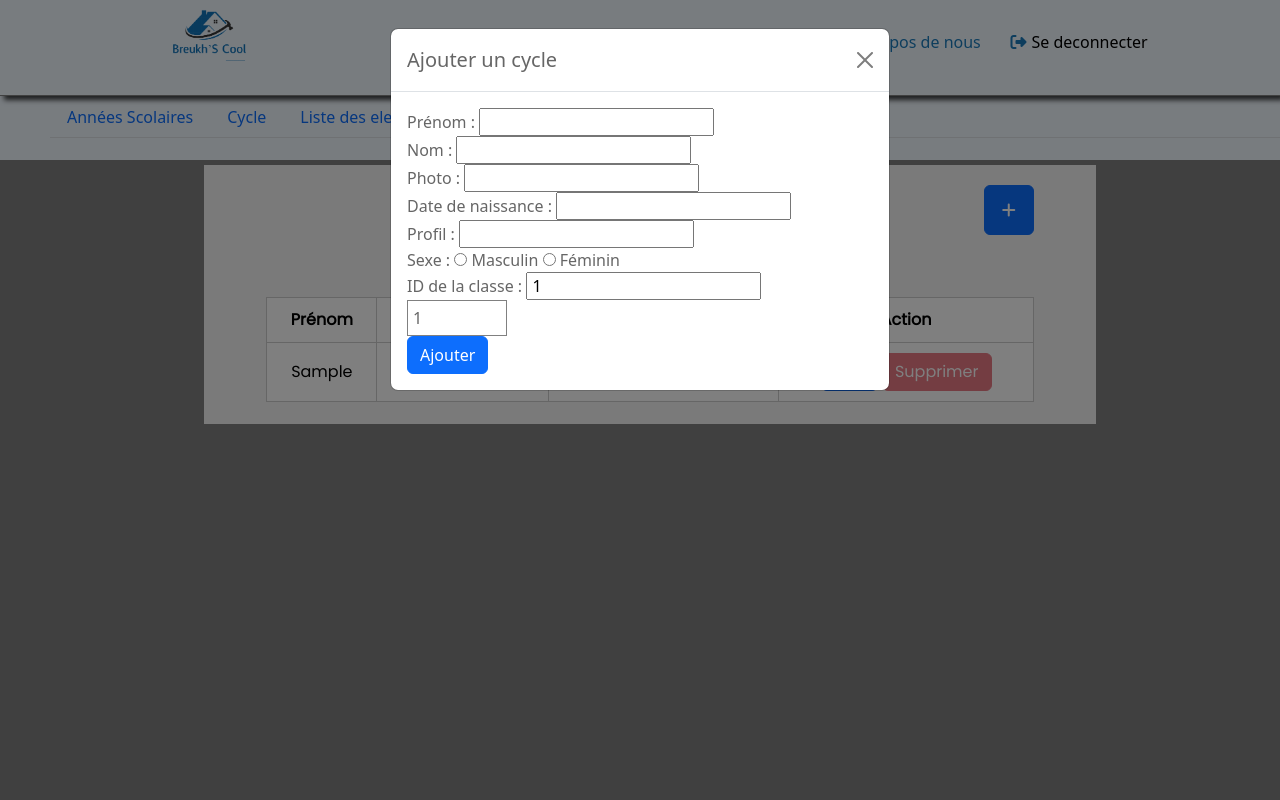
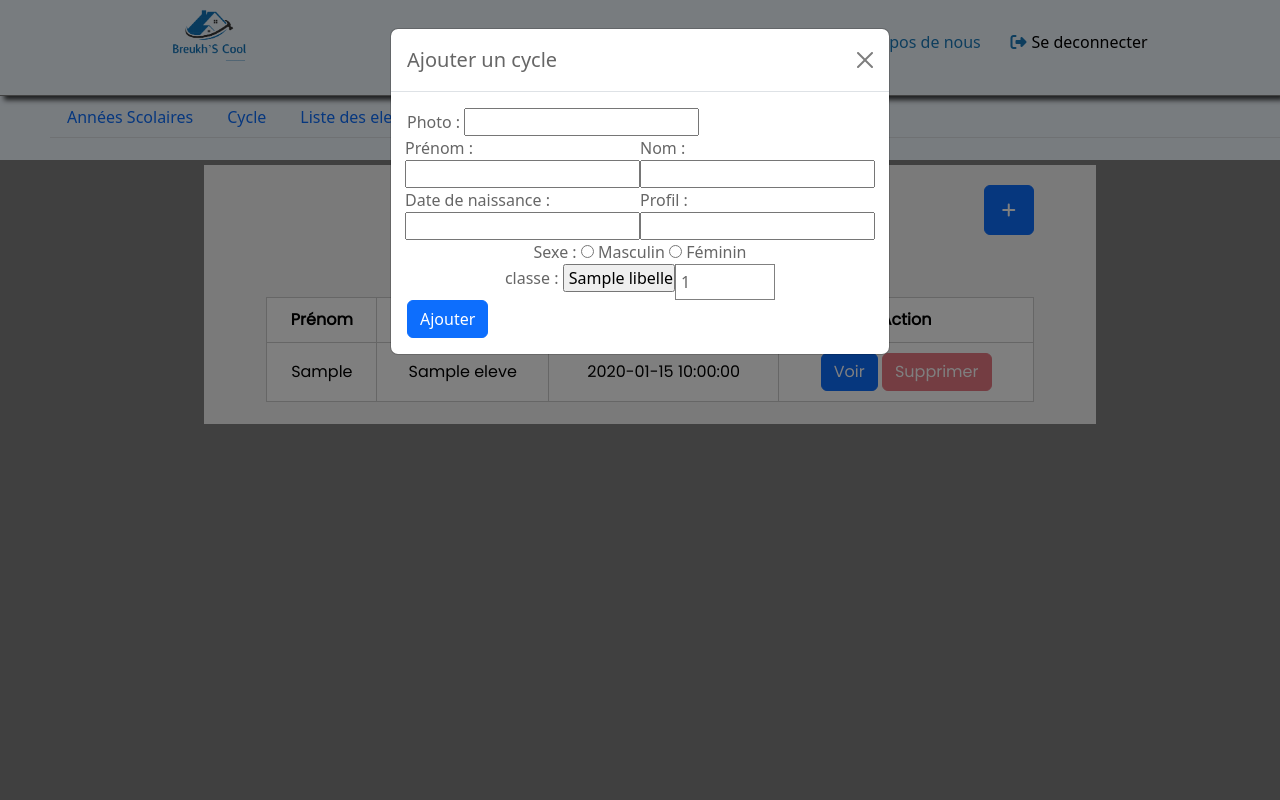
Before and after one commit to fayethioro/Gestion-des-Notes, a PHP site: template views/eleve/eleve.php in a window 1280 px wide, after a click that opens the changed part. Run offline with PHP 8.4, Linux system fonts and the light colour scheme; the visitor is signed in with stand-in values (Sample User, id 1); the template is opened without the code that fills it: most values are stand-ins (such as "Sample title", 1, 10 or a date in 2020); some libraries are stand-ins or nearby versions.

Commit message:
apres eleve version 2 pas fini

```diff
--- a/app/Controllers/EleveController.php
+++ b/app/Controllers/EleveController.php
@@ -11,7 +11,8 @@ class EleveController extends Controller
     {
         $eleve = (new ClasseModel($this->getDB()))->allEleve($id);
         $niveau = (new ClasseModel($this->getDB()))->getIdCycleById($id);
-        return $this->view('eleve.eleve', compact('eleve', 'id', 'niveau'));
+        $name = (new ClasseModel($this->getDB()))->getNameById($id);
+        return $this->view('eleve.eleve', compact('eleve', 'id', 'niveau', 'name'));
     }
 
     public function AjouterEleve()
@@ -32,7 +33,7 @@ class EleveController extends Controller
             // Appeler la méthode d'insertion des données
             $eleveModel->insertEleve($prenom, $nom, $photo, $date_naissance, $profil, $sexe, $id_classe);
 
-            header('Location: /niveau/classe/eleve/' . $_POST['id_classe']);
+            header('Location: /classe/liste/' . $_POST['id_classe']);
             exit();
         }
 
--- a/public/index.php
+++ b/public/index.php
@@ -27,9 +27,9 @@ $router->get('/niveau/classe/delete/:id', 'App\Controllers\ClasseController@dest
 $router->get('/niveau/classe/ajouter', 'App\Controllers\ClasseController@ajouterClasse');
 $router->post('/niveau/classe/ajouter', 'App\Controllers\ClasseController@ajouterClasse');
 
-$router->get('/niveau/classe/eleve/:id', 'App\Controllers\EleveController@allEleve');
-$router->get('/niveau/classe/eleveajouter', 'App\Controllers\EleveController@ajouterEleve');
-$router->post('/niveau/classe/eleve/ajouter', 'App\Controllers\EleveController@ajouterEleve');
+$router->get('/classe/liste/:id', 'App\Controllers\EleveController@allEleve');
+$router->get('/classe/liste/ajouter', 'App\Controllers\EleveController@ajouterEleve');
+$router->post('/classe/liste/ajouter', 'App\Controllers\EleveController@ajouterEleve');
 
 
 
--- a/views/classe/classe.php
+++ b/views/classe/classe.php
@@ -54,7 +54,7 @@
                     echo $_SESSION['statut'];
                     ?>
                 </span></h3>
-
+            <!-- <?php echo password_hash('motdepasse', PASSWORD_DEFAULT); ?> -->
             <table>
                 <thead>
                     <tr>
@@ -73,7 +73,7 @@
                                 <!-- <?= $niveau->nombre_eleve ?> -->
                             </td>
                             <td>
-                                <a href="/niveau/classe/eleve/<?= $niveau->id ?>" class="btn btn-primary ">Voir</a>
+                                <a href="/classe/liste/<?= $niveau->id ?>" class="btn btn-primary ">Voir</a>
                                 <a href="/niveau/classe/delete/<?= $niveau->id_cycle ?>"
                                     class="btn btn-danger disabled ">Supprimer</a>
                             </td>
--- a/views/eleve/eleve.php
+++ b/views/eleve/eleve.php
@@ -21,39 +21,62 @@
                         </div>
                         <div class="modal-body">
                             <div>
-                                <form method="POST" action="/niveau/classe/eleve/ajouter">
+                                <form method="POST" action="/classe/liste/ajouter">
                                     <div class="dflex fdc">
+                                        <div>
+                                            <div>
+                                                <label for="photo">Photo :</label>
+                                                <input type="text" name="photo" id="photo">
+                                                <br>
+                                            </div>
+                                            <div class="dflex jcc">
                                                 <div> <label for="prenom">Prénom :</label>
                                                     <input type="text" name="prenom" id="prenom" required>
                                                     <br>
+                                                </div>
 
+                                                <div>
                                                     <label for="nom">Nom :</label>
                                                     <input type="text" name="nom" id="nom" required>
                                                     <br>
+                                                </div>
+                                            </div>
 
-                                            <label for="photo">Photo :</label>
-                                            <input type="text" name="photo" id="photo">
-                                            <br>
 
-                                            <label for="date_naissance">Date de naissance :</label>
+
+                                            <div class="dflex jcc">
+                                                <div><label for="date_naissance">Date de naissance :</label>
                                                     <input type="text" name="date_naissance" id="date_naissance">
                                                     <br>
+                                                </div>
 
+                                                <div>
                                                     <label for="profil">Profil :</label>
                                                     <input type="text" name="profil" id="profil" required>
                                                     <br>
+                                                </div>
+                                            </div>
 
+                                            <div class="dflex jcc">
+
+                                                <div>
                                                     <label for="sexe">Sexe :</label>
                                                     <input type="radio" name="sexe" id="sexe_masculin" value="Masculin"
                                                         required>
                                                     <label for="sexe_masculin">Masculin</label>
-                                            <input type="radio" name="sexe" id="sexe_feminin" value="Féminin" required>
+                                                    <input type="radio" name="sexe" id="sexe_feminin" value="Féminin"
+                                                        required>
                                                     <label for="sexe_feminin">Féminin</label>
                                                     <br>
+                                                </div>
+                                            </div>
+                                            <div class="dflex jcc">
+                                                <div>
 
-                                            <label for="id_classe">ID de la classe :</label>
-                                            <input type="text" name="id_classe" id="id_classe" value=" <?php
-                                            echo $params['id'];
+                                                    <label for="id_classe"> classe :</label>
+                                                    <input class="disabled" type="button" name="id_classe"
+                                                        id="id_classe" value=" <?php
+                                                        echo $params['name']->libelle;
                                                         ?>" required>
                                                     <br>
                                                 </div>
@@ -61,6 +84,7 @@
                                                     <?php
                                                     echo $params['niveau']->id_cycle;
                                                     ?>
+                                                </div>
                                             </div>
                                             <div><input class="btn btn-primary" type="submit" value="Ajouter"></div>
                                         </div>
--- a/views/layout.php
+++ b/views/layout.php
@@ -49,6 +49,7 @@
         </nav>
 
     </header>
+
     <div class="container">
         <?= $content ?>
     </div>
```
Also changed, not shown: app/Models/ClasseModel.php (+8 -0 lines). Lines whose indentation alone changed are shown as unchanged.
